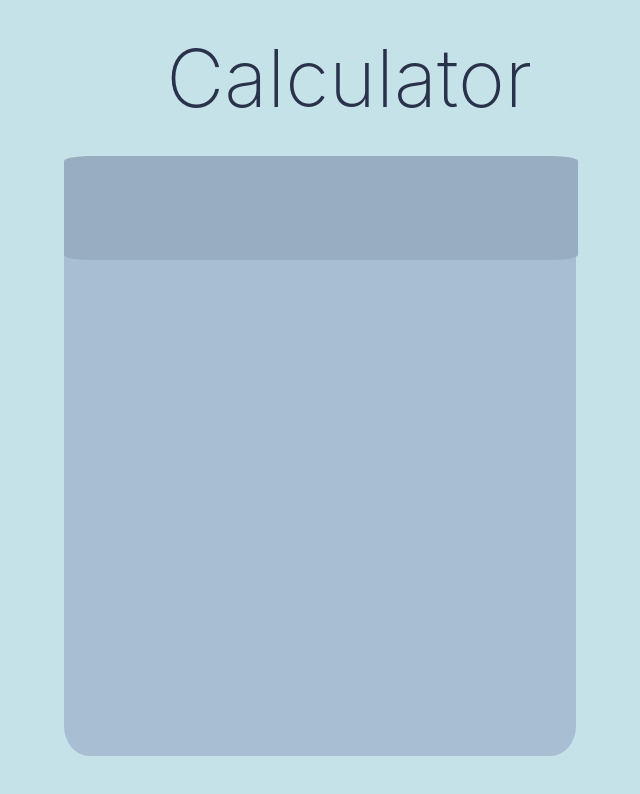
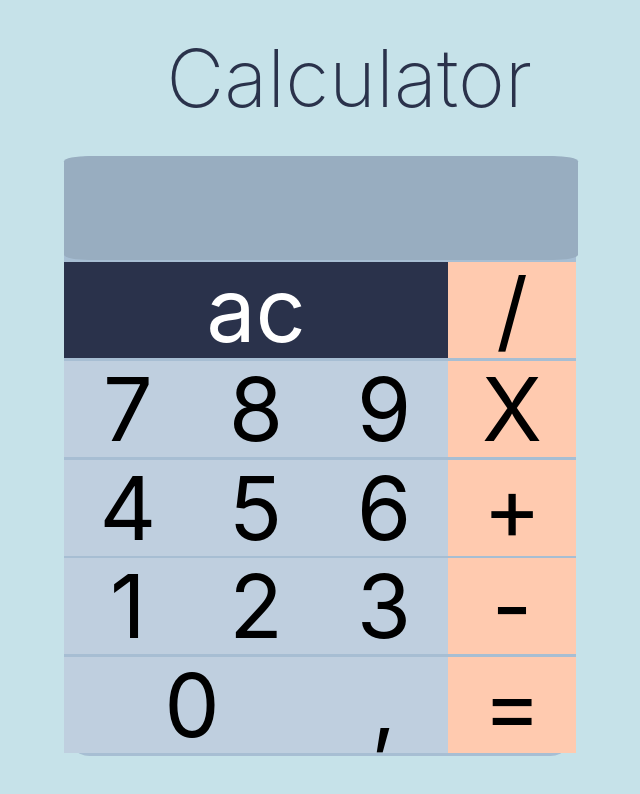
Before and after one commit to brrrouillard/react-calculator, a React (Create React App) app: page / in a window 1280 px wide. Shown: the top 794 px of the page, without its empty margins (320-960 px from the left). Built offline with nearby package versions, Linux system fonts and the light colour scheme.

Commit message:
Add basic styling and buttons

```diff
--- a/src/components/calculator/Calculator.js
+++ b/src/components/calculator/Calculator.js
@@ -3,12 +3,34 @@ import React, { Component } from 'react'
 import './_Calculator.css';
 
 import Output from './output/Output';
+import Button from './button/Button';
 
 export class Calculator extends Component {
   render() {
     return (
       <main>
           <Output />
+          <Button  value="ac" buttonType="button-ac" />
+          <Button value="/" buttonType="button-operations" />
+
+          <Button  value="7" buttonType="button-numbers" />
+          <Button  value="8" buttonType="button-numbers" />
+          <Button  value="9" buttonType="button-numbers" />
+          <Button  value="X" buttonType="button-operations" />
+
+          <Button  value="4" buttonType="button-numbers" />
+          <Button  value="5" buttonType="button-numbers" />
+          <Button  value="6" buttonType="button-numbers" />
+          <Button  value="+" buttonType="button-operations" />
+
+          <Button  value="1" buttonType="button-numbers" />
+          <Button  value="2" buttonType="button-numbers" />
+          <Button  value="3" buttonType="button-numbers" />
+          <Button  value="-" buttonType="button-operations" />
+
+          <Button  value="0" buttonType="button-numbers button-zero" />
+          <Button  value="," buttonType="button-numbers button-coma" />
+          <Button  value="=" buttonType="button-operations button-equals" />
       </main>
     )
   }
--- a/src/components/calculator/_Calculator.css
+++ b/src/components/calculator/_Calculator.css
@@ -3,4 +3,6 @@ main {
     height: 75vh;
     background: #a7bed3;
     border-radius: 5%;
+    display: flex;
+    flex-wrap: wrap;
 }
--- a/src/components/calculator/button/Button.js
+++ b/src/components/calculator/button/Button.js
@@ -0,0 +1,19 @@
+import React, { Component } from 'react'
+
+import './_Button.css';
+
+export class Button extends Component {
+
+    setClass() {
+        return this.props.buttonType
+    }
+  render() {
+    return (
+      <div class={this.props.buttonType + " button"}>
+        <span>{ this.props.value }</span>
+      </div>
+    )
+  }
+}
+
+export default Button
--- /dev/null
+++ b/src/components/calculator/button/_Button.css
@@ -0,0 +1,28 @@
+.button {
+    font-size: 550%;
+    display: flex;
+    align-items: center;
+    justify-content: center;
+    flex-direction: row;
+    height: 16%;
+    cursor: pointer;
+}
+
+.button-ac {
+    background-color: #2a324b;
+    color: white;
+    width: 75%;
+}
+.button-operations {
+    background-color: #ffcaaf;
+    width: 25%;
+}
+
+.button-numbers {
+    background-color: #bfcfdf;
+    width: 25%;
+}
+
+.button-zero {
+    width: 50%;
+}
```
